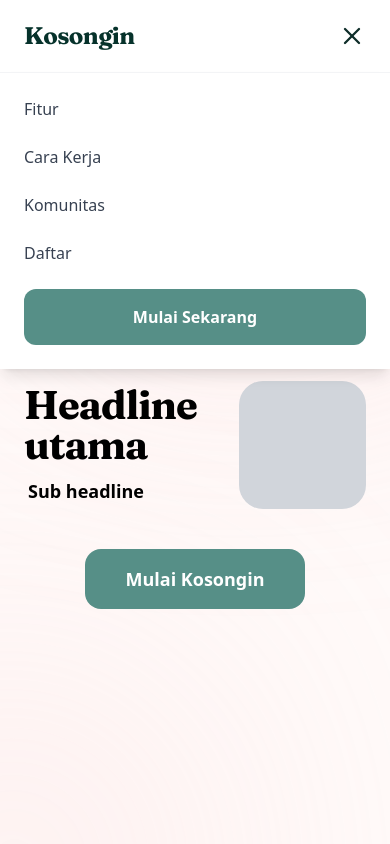
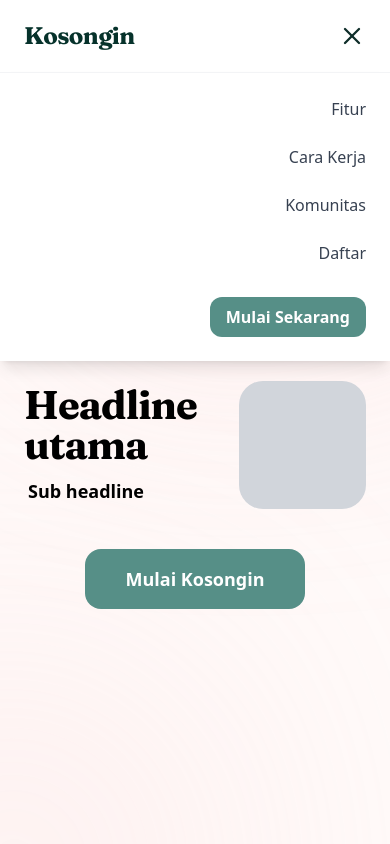
Before and after one commit to polaariiss/kosongin-frontend, a Next.js app: page / in a window 390 px wide. Both pictures are taken after a click on the button 352 px from the left and 36 px from the top of the page. Shown: the top 844 px of the page. Built offline with nearby package versions, Linux system fonts and the light colour scheme.

Commit message:
Fix navbar

```diff
--- a/src/components/section/Navbar.tsx
+++ b/src/components/section/Navbar.tsx
@@ -58,6 +58,7 @@
                 Daftar
               </Link>
             )}
+
           </nav>
 
           {/* BUTTON / PROFILE */}
@@ -65,9 +66,11 @@
             <ProfileDropdown />
           ) : (
             <Link href="/login">
+
               <button className="bg-[#568F87] hover:bg-[#4a7a73] text-white text-sm font-semibold px-6 py-3 rounded-xl transition-all active:scale-95">
                 Mulai Sekarang
               </button>
+
             </Link>
           )}
 
@@ -75,7 +78,7 @@
 
         {/* MOBILE BUTTON */}
         <button
-          className="md:hidden"
+          className="md:hidden ml-auto"
           onClick={() => setIsMobileMenuOpen(!isMobileMenuOpen)}
         >
           {isMobileMenuOpen ? (
@@ -89,9 +92,10 @@
 
       {/* MOBILE MENU */}
       {isMobileMenuOpen && (
+
         <div className="md:hidden absolute top-full left-0 w-full border-t border-gray-100 bg-white px-6 py-6 shadow-lg z-50">
 
-          <nav className="flex flex-col gap-6">
+          <nav className="flex flex-col items-end gap-6 text-right">
 
             <Link
               href="#fitur"
@@ -127,17 +131,27 @@
               </Link>
             )}
 
+            {/* MOBILE LOGIN BUTTON */}
             {!isLoggedIn && (
-              <Link href="/login">
-                <button className="w-full bg-[#568F87] text-white py-4 rounded-xl font-semibold">
-                  Mulai Sekarang
-                </button>
-              </Link>
+
+              <div className="flex justify-center pt-2">
+
+                <Link href="/login">
+
+                  <button className="w-fit px-4 py-2 bg-[#568F87] hover:bg-[#4a7a73] text-white rounded-xl font-semibold transition-all active:scale-95">
+                    Mulai Sekarang
+                  </button>
+
+                </Link>
+
+              </div>
+
             )}
 
           </nav>
 
         </div>
+
       )}
 
     </header>
```
